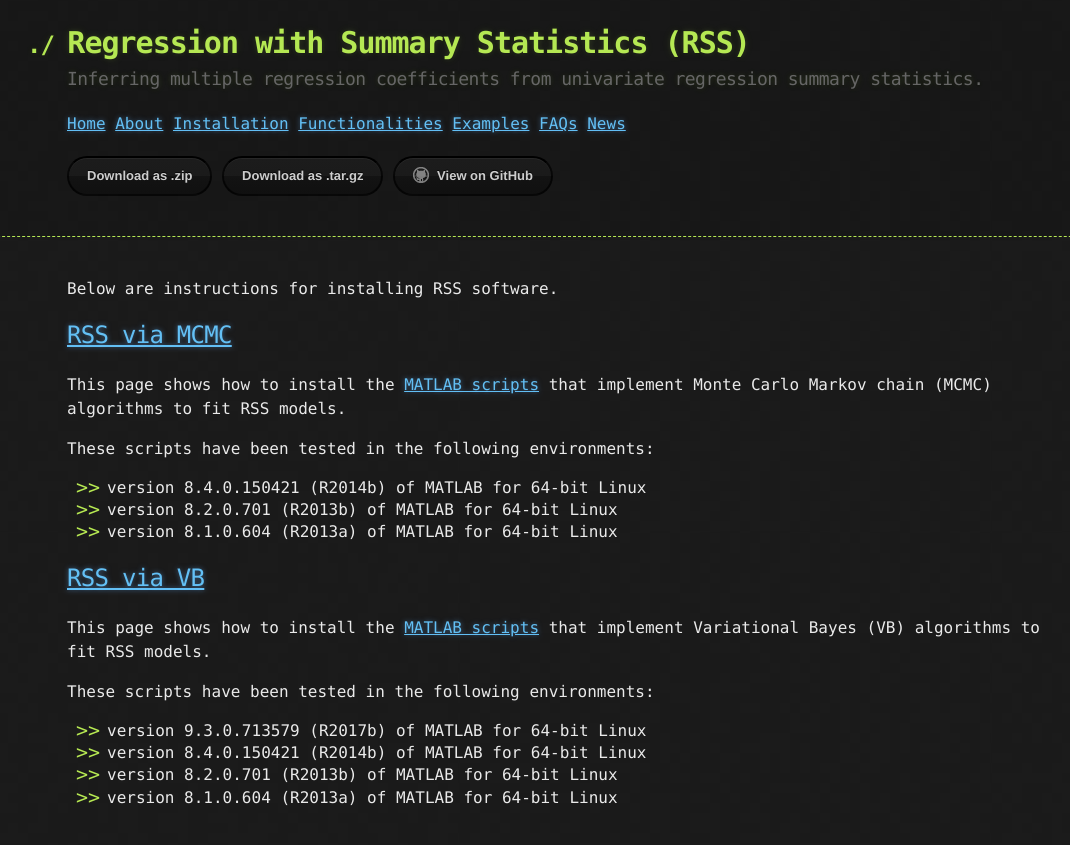
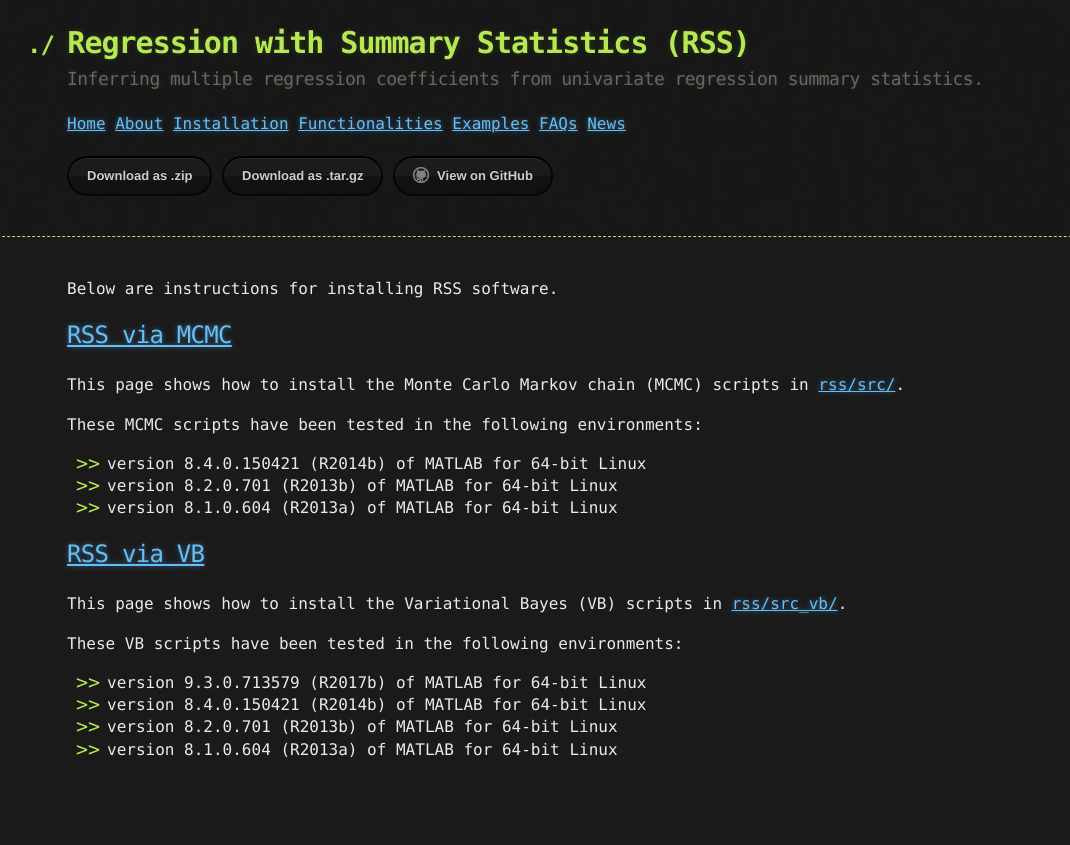
Before and after one commit to stephenslab/rss, a Jekyll site: the page built from docs/Installation.md, in a window 1280 px wide. Shown: the top 845 px of the page, without its empty margins (73-1143 px from the left). Built offline with Jekyll 4.4.1, drawn with Linux system fonts in a browser that asks for light colours.

Commit message:
update install page

```diff
--- a/docs/Installation.md
+++ b/docs/Installation.md
@@ -6,11 +6,10 @@ Below are instructions for installing RSS software.
 
 ## [RSS via MCMC](RSS-via-MCMC)
 
-This page shows how to install the
-[MATLAB scripts](https://github.com/stephenslab/rss/tree/master/src)
-that implement Monte Carlo Markov chain (MCMC) algorithms to fit RSS models.
+This page shows how to install the Monte Carlo Markov chain (MCMC) scripts
+in [rss/src/](https://github.com/stephenslab/rss/tree/master/src).
 
-These scripts have been tested in the following environments:
+These MCMC scripts have been tested in the following environments:
 
 - version 8.4.0.150421 (R2014b) of MATLAB for 64-bit Linux
 - version 8.2.0.701 (R2013b) of MATLAB for 64-bit Linux
@@ -18,11 +17,10 @@ These scripts have been tested in the following environments:
 
 ## [RSS via VB](RSS-via-VB)
 
-This page shows how to install the
-[MATLAB scripts](https://github.com/stephenslab/rss/tree/master/src_vb)
-that implement Variational Bayes (VB) algorithms to fit RSS models.
+This page shows how to install the Variational Bayes (VB) scripts in
+[rss/src_vb/](https://github.com/stephenslab/rss/tree/master/src_vb).
 
-These scripts have been tested in the following environments:
+These VB scripts have been tested in the following environments:
 
 - version 9.3.0.713579 (R2017b) of MATLAB for 64-bit Linux
 - version 8.4.0.150421 (R2014b) of MATLAB for 64-bit Linux
```
